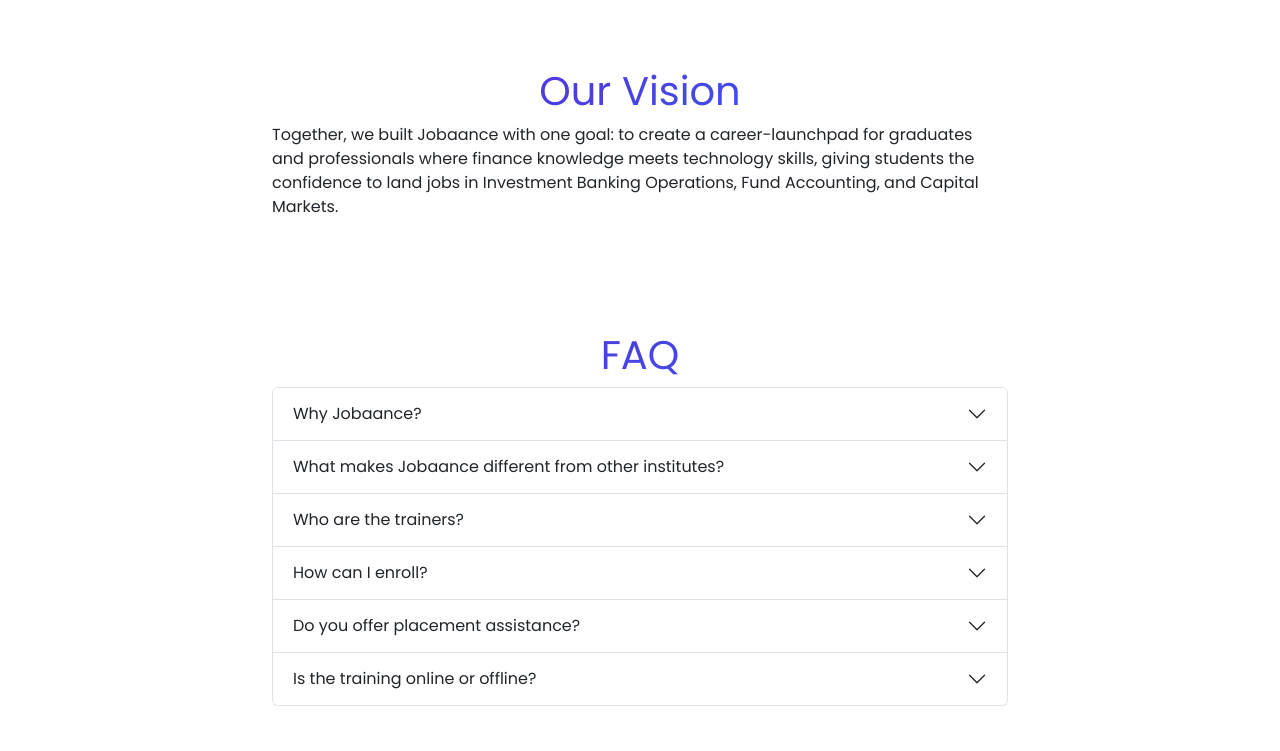
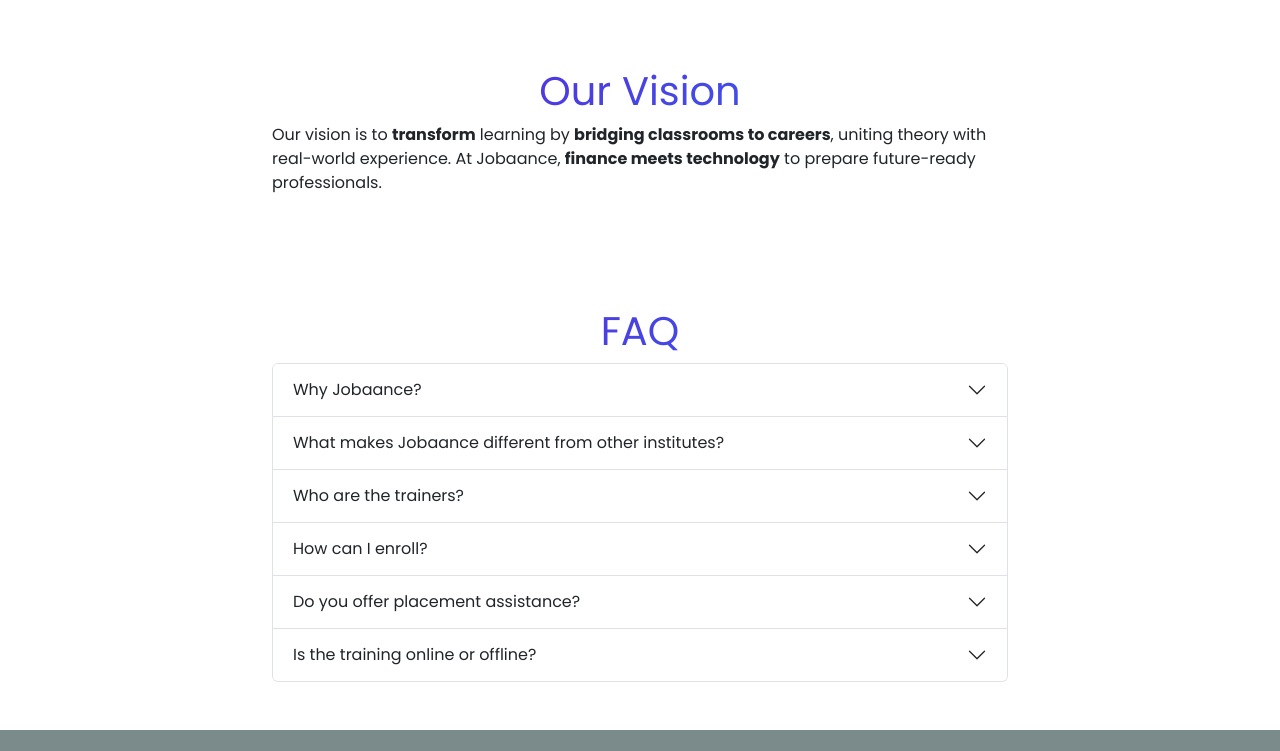
Before and after one commit to p2k3m/Jobaance, a plain HTML site: page index.html in a window 1280 px wide. Shown: the part 3800-4551 px from the top of the page. Drawn offline with nearby package versions, Linux system fonts and the light colour scheme; a small style sheet from the web is missing.

Commit message:
feat: update vision copy

```diff
--- a/index.html
+++ b/index.html
@@ -394,11 +394,10 @@
         <div class="row justify-content-center">
           <div class="col-lg-8">
             <p>
-              Together, we built Jobaance with one goal: to create a
-              career-launchpad for graduates and professionals where finance
-              knowledge meets technology skills, giving students the confidence
-              to land jobs in Investment Banking Operations, Fund Accounting,
-              and Capital Markets.
+              Our vision is to <strong>transform</strong> learning by
+              <strong>bridging classrooms to careers</strong>, uniting theory
+              with real-world experience. At Jobaance, <strong>finance meets
+              technology</strong> to prepare future-ready professionals.
             </p>
           </div>
         </div>
```
